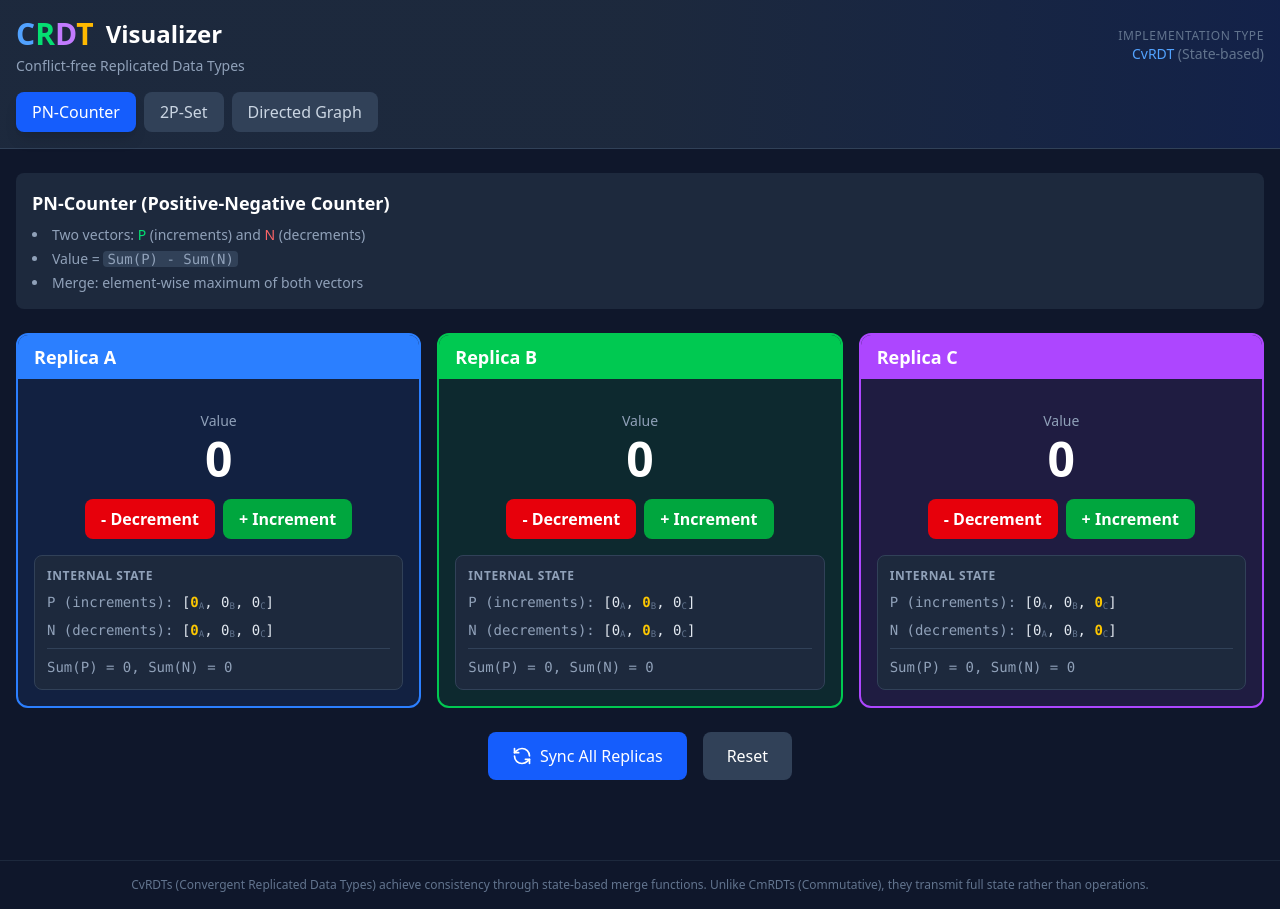
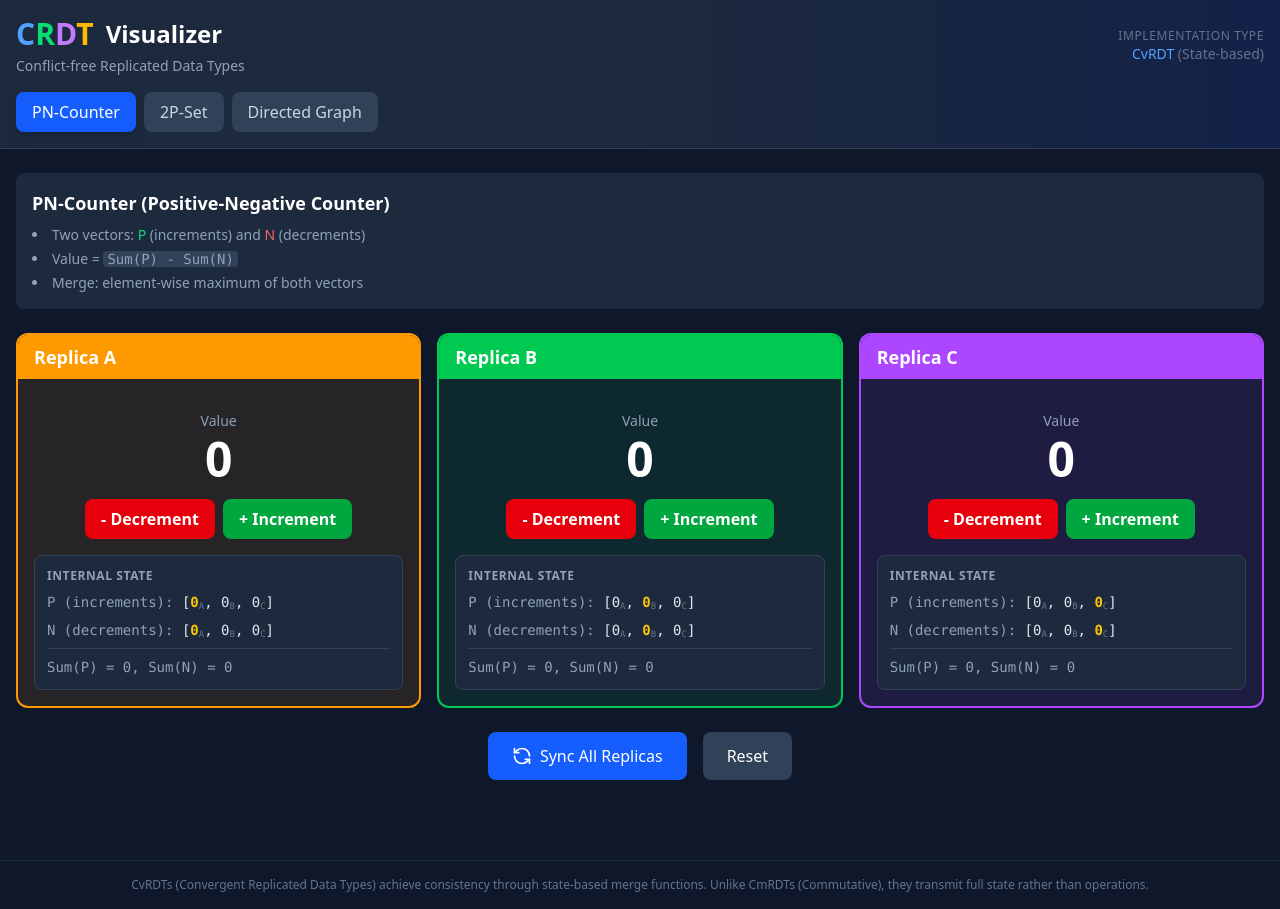
Before and after one commit to nils-jansen/crdt-visualizer, a React (Vite) app: page / in a window 1280 px wide. Built offline with nearby package versions, Linux system fonts and the light colour scheme.

Commit message:
chore: replica A colors

```diff
--- a/src/components/directed-graph/DirectedGraphModule.tsx
+++ b/src/components/directed-graph/DirectedGraphModule.tsx
@@ -11,7 +11,7 @@ import { OperationQueue } from './OperationQueue';
 import { SyncModal } from '../shared/SyncModal';
 import { CmRDTGraphStepView } from '../shared/steps';
 
-const REPLICA_COLORS = ['blue', 'green', 'purple'] as const;
+const REPLICA_COLORS = ['amber', 'green', 'purple'] as const;
 const REPLICA_NAMES = ['A', 'B', 'C'];
 
 // Store positions for each vertex name (shared across replicas for consistency)
--- a/src/components/pn-counter/PNCounterModule.tsx
+++ b/src/components/pn-counter/PNCounterModule.tsx
@@ -8,7 +8,7 @@ import { InternalStateView, VectorDisplay } from '../shared/InternalStateView';
 import { SyncModal } from '../shared/SyncModal';
 import { PNCounterStepView } from '../shared/steps';
 
-const REPLICA_COLORS = ['blue', 'green', 'purple'] as const;
+const REPLICA_COLORS = ['amber', 'green', 'purple'] as const;
 const REPLICA_NAMES = ['A', 'B', 'C'];
 const NUM_REPLICAS = 3;
 
--- a/src/components/shared/ReplicaCard.tsx
+++ b/src/components/shared/ReplicaCard.tsx
@@ -2,19 +2,19 @@ import { motion } from 'framer-motion';
 
 interface ReplicaCardProps {
   name: string;
-  color: 'blue' | 'green' | 'purple';
+  color: 'amber' | 'green' | 'purple';
   children: React.ReactNode;
   isSyncing?: boolean;
 }
 
 const colorClasses = {
-  blue: 'border-blue-500 bg-blue-500/10',
+  amber: 'border-amber-500 bg-amber-500/10',
   green: 'border-green-500 bg-green-500/10',
   purple: 'border-purple-500 bg-purple-500/10',
 };
 
 const headerColors = {
-  blue: 'bg-blue-500',
+  amber: 'bg-amber-500',
   green: 'bg-green-500',
   purple: 'bg-purple-500',
 };
--- a/src/components/two-p-set/TwoPSetModule.tsx
+++ b/src/components/two-p-set/TwoPSetModule.tsx
@@ -8,7 +8,7 @@ import { InternalStateView, SetDisplay } from '../shared/InternalStateView';
 import { SyncModal } from '../shared/SyncModal';
 import { TwoPSetStepView } from '../shared/steps';
 
-const REPLICA_COLORS = ['blue', 'green', 'purple'] as const;
+const REPLICA_COLORS = ['amber', 'green', 'purple'] as const;
 const REPLICA_NAMES = ['A', 'B', 'C'];
 const NUM_REPLICAS = 3;
 
```
